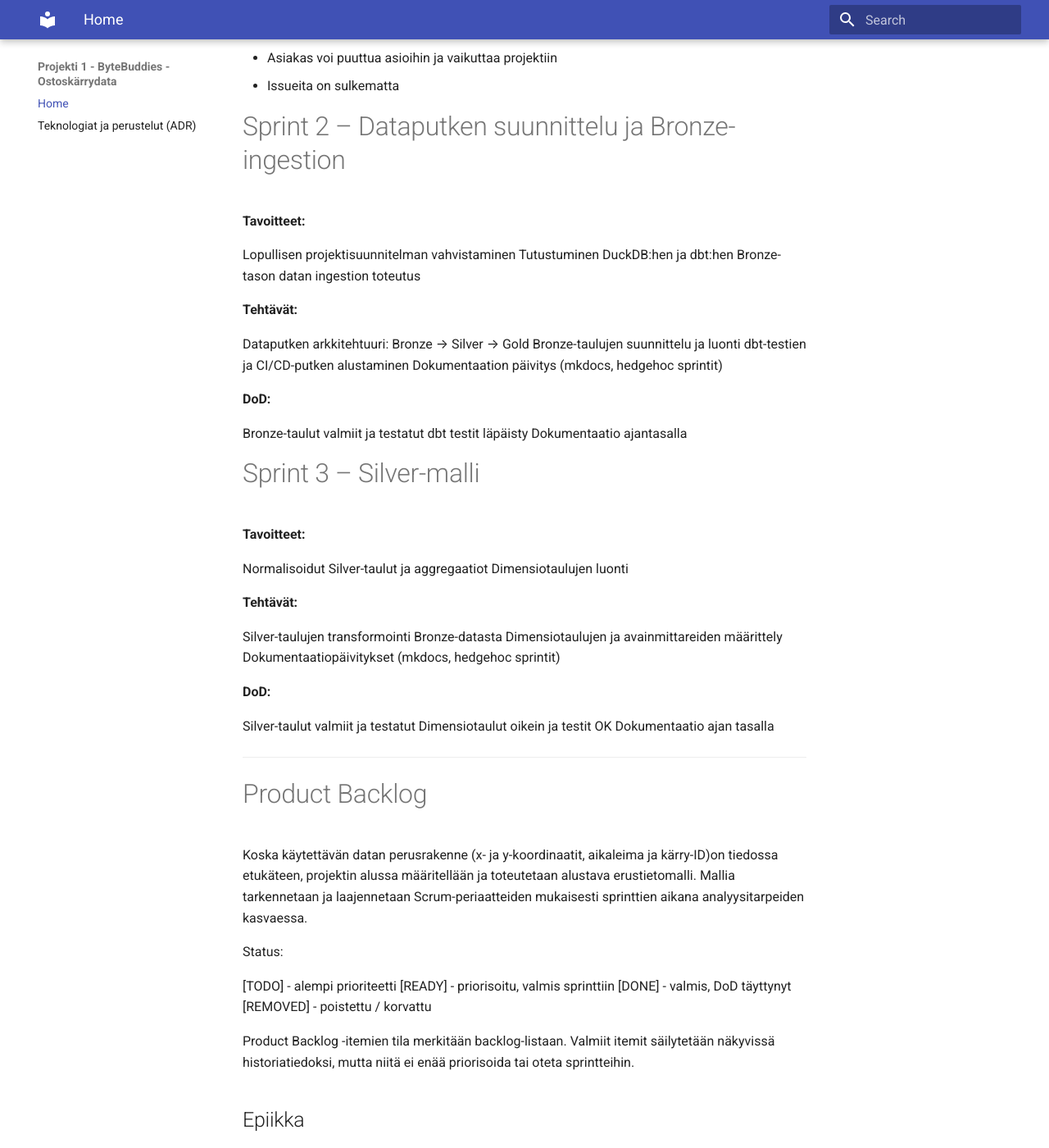
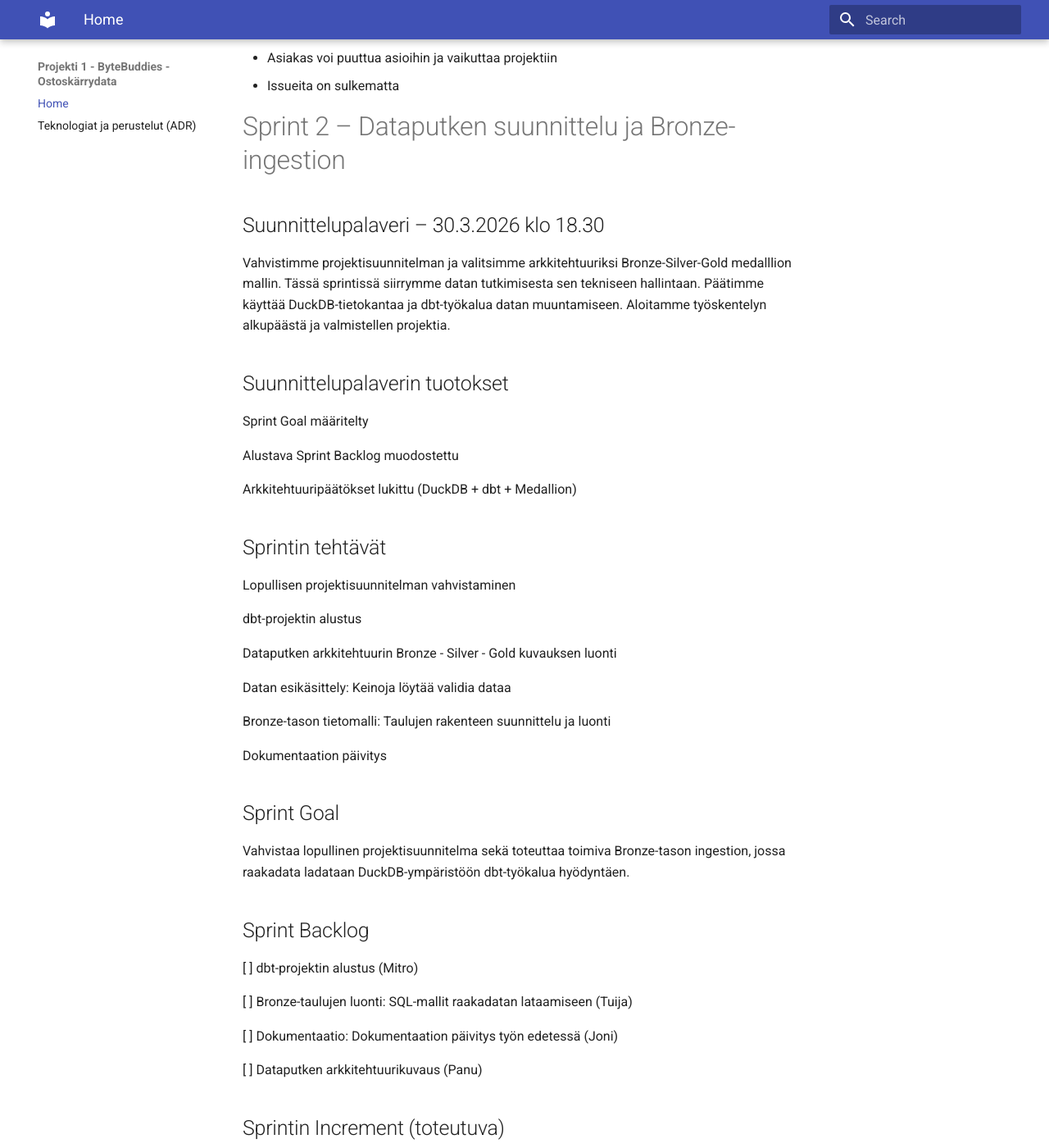
Before and after one commit to mitro54/uwb-shopping-cart-analytics-pipeline, an MkDocs documentation site: the page built from docs/index.md, in a window 1280 px wide and 1400 px high, scrolled down 8849 px. Shown: the whole window at 82% size. Built offline with MkDocs 1.6.1 and Material for MkDocs 9.7.7, drawn with Linux system fonts in a browser that asks for light colours; some of the changed text lies outside the part shown.

Commit message:
Paivitetty Readmeta ja Sprintin dokumentaatiota

```diff
--- a/docs/index.md
+++ b/docs/index.md
@@ -284,24 +284,56 @@ Sprintin aikana pidetään päivittäinen Daily Scrum. Alla kirjaukset päivien
 
 # Sprint 2 – Dataputken suunnittelu ja Bronze-ingestion
 
-**Tavoitteet:**
+## Suunnittelupalaveri – 30.3.2026 klo 18.30
 
+Vahvistimme projektisuunnitelman ja valitsimme arkkitehtuuriksi Bronze-Silver-Gold medalllion mallin. Tässä sprintissä siirrymme datan tutkimisesta sen tekniseen hallintaan. Päätimme käyttää DuckDB-tietokantaa ja dbt-työkalua datan muuntamiseen. Aloitamme työskentelyn alkupäästä ja valmistellen projektia.
+
+## Suunnittelupalaverin tuotokset
+Sprint Goal määritelty
+
+Alustava Sprint Backlog muodostettu
+
+Arkkitehtuuripäätökset lukittu (DuckDB + dbt + Medallion)
+
+## Sprintin tehtävät
 Lopullisen projektisuunnitelman vahvistaminen
-Tutustuminen DuckDB:hen ja dbt:hen
-Bronze-tason datan ingestion toteutus
 
-**Tehtävät:**
+dbt-projektin alustus
 
-Dataputken arkkitehtuuri: Bronze → Silver → Gold
-Bronze-taulujen suunnittelu ja luonti
-dbt-testien ja CI/CD-putken alustaminen
-Dokumentaation päivitys (mkdocs, hedgehoc sprintit)
+Dataputken arkkitehtuurin Bronze - Silver - Gold kuvauksen luonti
 
-**DoD:**
+Datan esikäsittely: Keinoja löytää validia dataa
 
-Bronze-taulut valmiit ja testatut
-dbt testit läpäisty
-Dokumentaatio ajantasalla
+Bronze-tason tietomalli: Taulujen rakenteen suunnittelu ja luonti
+
+Dokumentaation päivitys
+
+## Sprint Goal
+Vahvistaa lopullinen projektisuunnitelma sekä toteuttaa toimiva Bronze-tason ingestion, jossa raakadata ladataan DuckDB-ympäristöön dbt-työkalua hyödyntäen.
+
+## Sprint Backlog
+[ ] dbt-projektin alustus (Mitro)
+
+[ ] Bronze-taulujen luonti: SQL-mallit raakadatan lataamiseen (Tuija)
+
+[ ] Dokumentaatio: Dokumentaation päivitys työn edetessä (Joni)
+
+[ ] Dataputken arkkitehtuurikuvaus (Panu)
+
+## Sprintin Increment (toteutuva)
+
+Toimiva dbt-projekti kytkettynä DuckDB-tietokantaan
+
+Raakadata (Bronze) käytettävissä jatkojalostusta varten
+
+## Sprint DoD
+[ ] dbt-alustettu ja toimiva
+
+[ ] Bronze-taulut valmiit, ladatut
+
+[ ] Dokumentaatio päivitetty ajan tasalle
+
+[ ] Dataputken arkkitehtuuri on kuvattu ja tiimin hyväksymä
 
 # Sprint 3 – Silver-malli
 
```
Also changed, not shown: README.md (+0 -19 lines).
